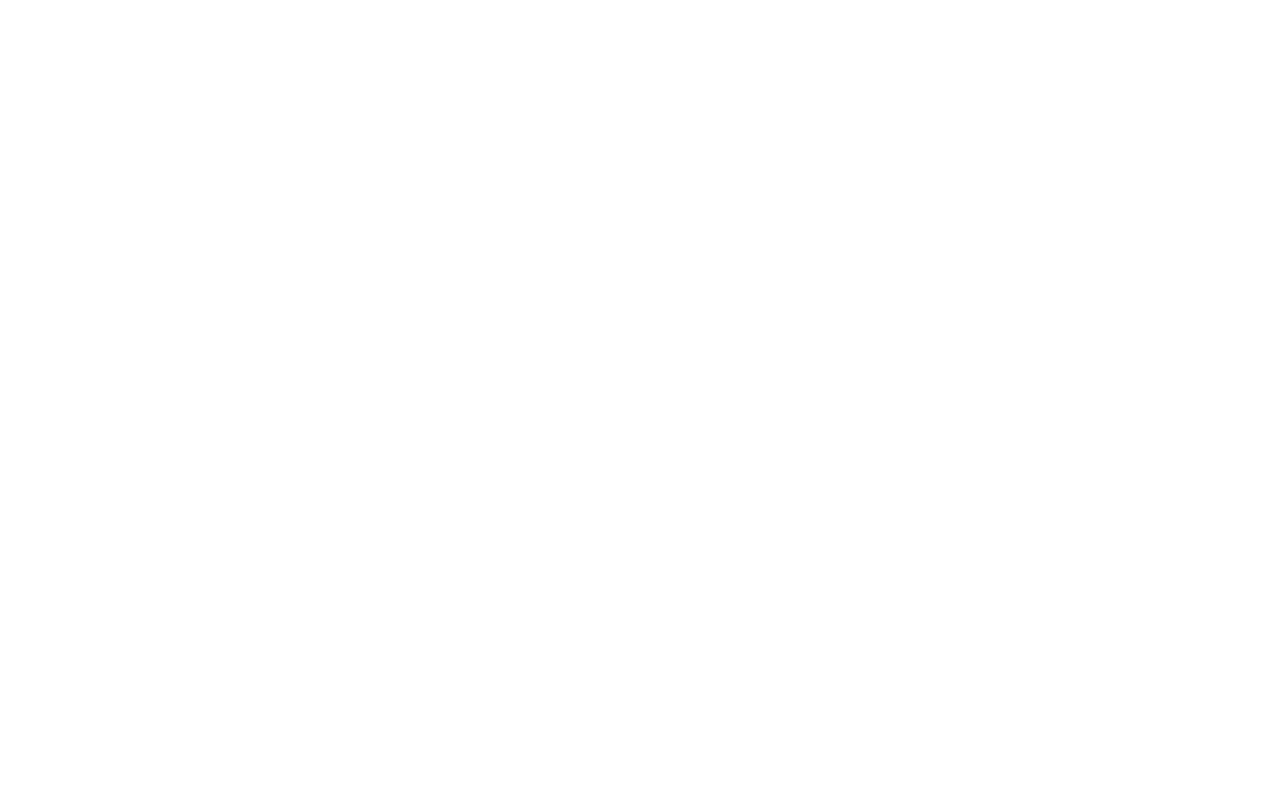
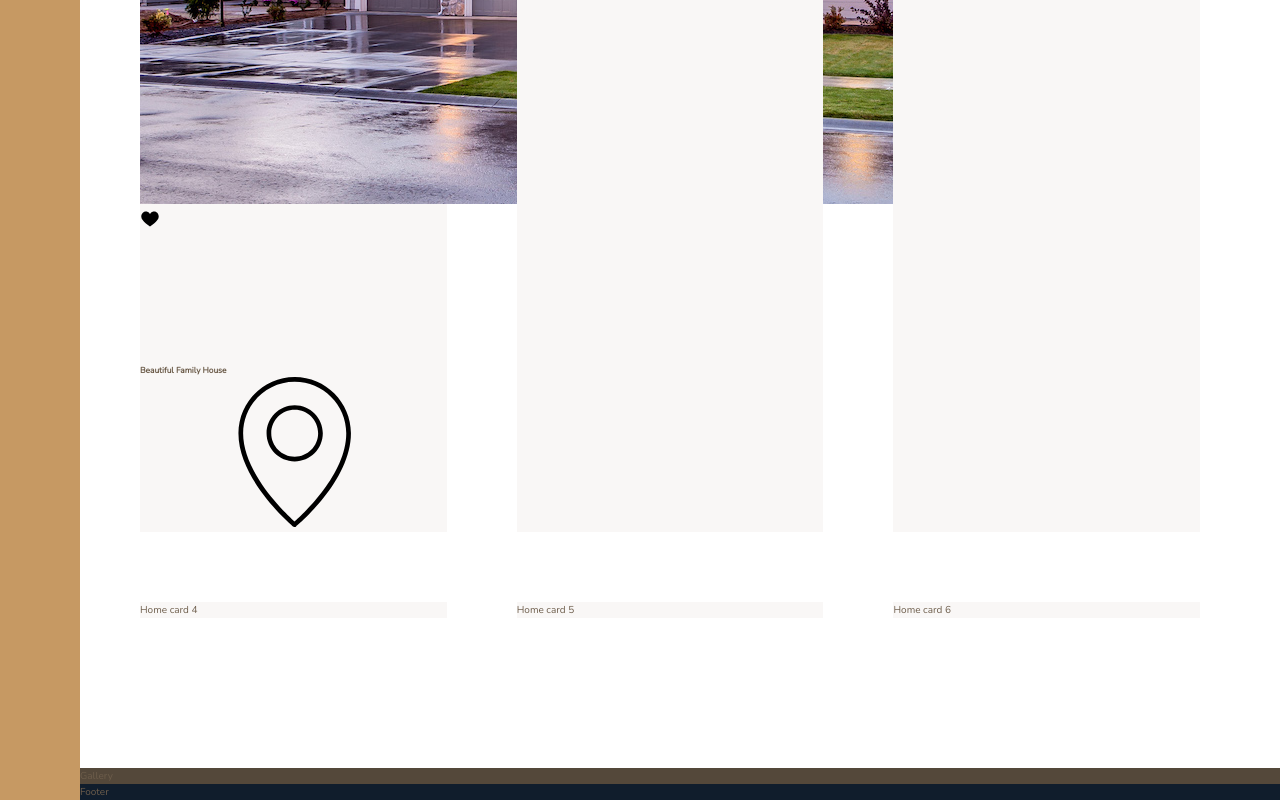
Before and after one commit to DevJBlack/Nexter-react, a React (Create React App) app: page / in a window 1280 px wide. Shown: the part 2488-3288 px from the top of the page. Before the commit the page ends 1923 px from the top, so only its background shows below. Built offline with nearby package versions, Linux system fonts and the light colour scheme.

Commit message:
home section

```diff
--- a/src/Components/Application/Homes.js
+++ b/src/Components/Application/Homes.js
@@ -1,9 +1,33 @@
 import React from 'react'
+import house1 from '../Img/house-1.jpeg'
+import { ReactComponent as Heart } from '../Img/SVG/heart-full.svg'
+import { ReactComponent as Map } from '../Img/SVG/icon-map.svg'
 
 const Homes = () => {
   return (
     <div className="homes">
-      Homes
+      <div className="home">
+        <img src={house1} alt="House One" className="home__img"/>
+        <svg className="home__like">
+          <Heart />
+        </svg>
+        <h5 className="home__name">Beautiful Family House</h5>
+        <div className="home__location">
+        <svg className="home__like">
+          <Map />
+        </svg>
+        </div>
+      </div>
+
+      <div className="home">Home card 2</div>
+
+      <div className="home">Home card 3</div>
+
+      <div className="home">Home card 4</div>
+
+      <div className="home">Home card 5</div>
+
+      <div className="home">Home card 6</div>
     </div>
   )
 }
--- a/src/Components/sass/layout/_homes.scss
+++ b/src/Components/sass/layout/_homes.scss
@@ -1,4 +1,13 @@
 .homes {
-  background-color: $color-secondary;
   grid-column: center-start / center-end;
+  margin: 15rem 0;
+
+  display: grid;
+  grid-template-columns: repeat(auto-fit, minmax(25rem, 1fr));
+  grid-gap: 7rem;
+
 }
+
+.home {
+  background-color: $color-grey-light-1;
+}
```
Also changed, not shown: src/Components/Img/SVG/icon-expand.svg (added), src/Components/Img/SVG/icon-male.svg (added).
